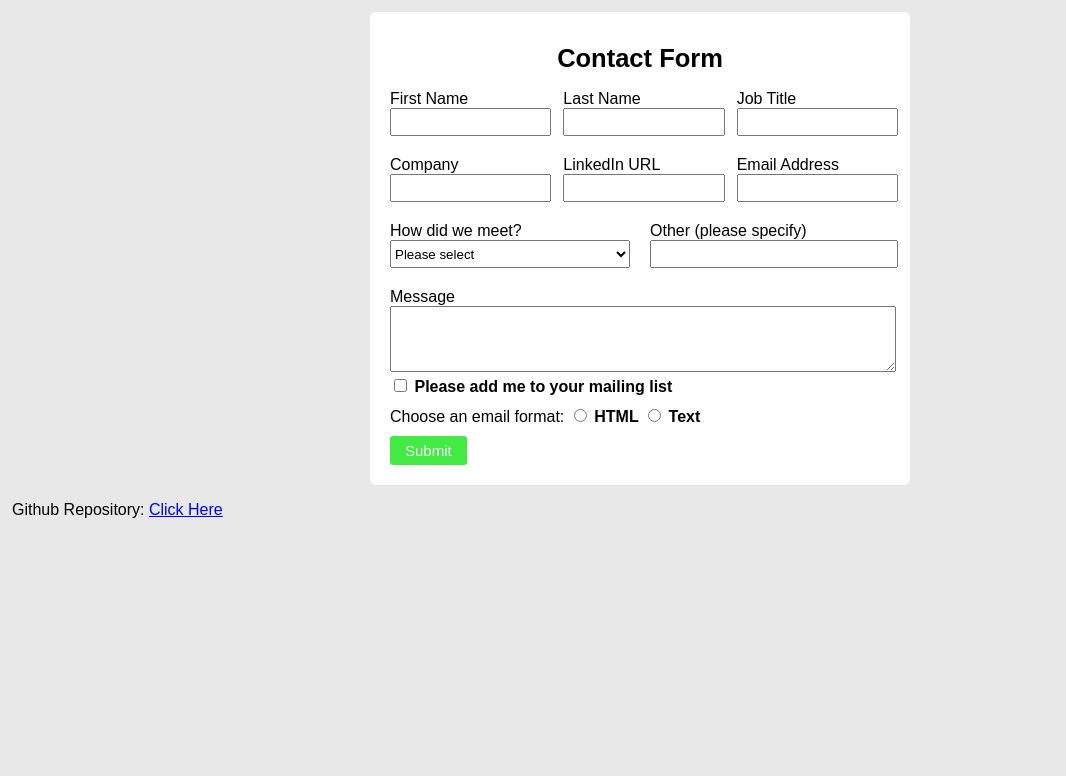
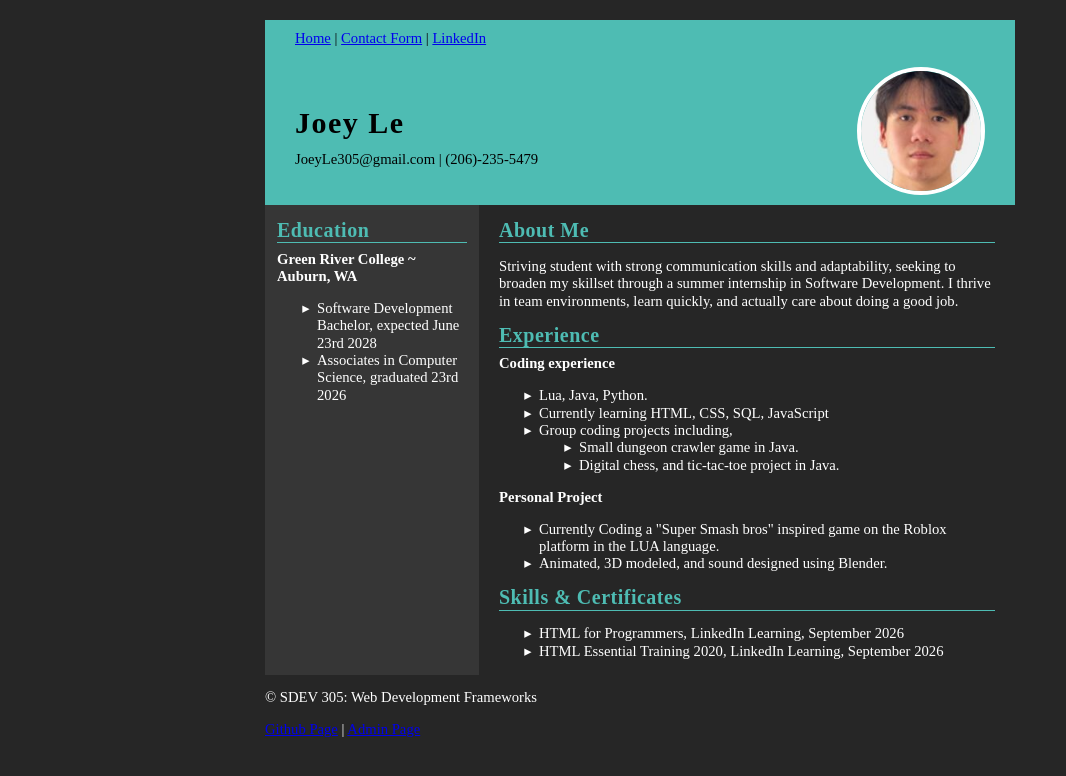
Before and after one commit to Moratsu/Contact-Form, a Node server app: page / in a window 1280 px wide. Shown: the top 776 px of the page, without its empty margins (0-1066 px from the left). Run offline with Node 20, Linux system fonts and the light colour scheme.

Commit message:
portfolio ejs handlin complete

```diff
--- a/app.js
+++ b/app.js
@@ -20,11 +20,16 @@ app.get('/', (req, res) => {
     res.render('home');
 });
 
+app.get('/form', (req, res) => {
+    res.render('form');
+});
+
 app.post('/confirm', (req,res) => {
     const form = req.body;
     form.timestamp = new Date()
 
     console.log(form);
+
 
     submissions.push(form);
     console.log(submissions);
--- /dev/null
+++ b/public/styles/styles.css
@@ -0,0 +1,110 @@
+:root {
+    --background: #262626;
+    --text: #ffffff;
+    --header: #4ebcb3;
+    --side: #363636;
+}
+
+body {
+    font-family: "Times New Roman", Arial, Helvetica;
+    font-size: 11pt;
+    line-height: 13pt;
+    max-width: 750px;
+    margin: 0 auto;
+    padding: 20px;
+    background-color: var(--background);
+}
+
+p {
+    color: var(--text);
+}
+
+h1 {
+    font-size: 30px;
+    letter-spacing: 1.5px;
+}
+
+h2 {
+    font-size: 20px;
+    letter-spacing: 0.5px;
+    color: var(--header);
+}
+
+ul {
+    list-style-type: "▸  ";
+    color: var(--text);
+}
+
+strong {
+    color: var(--text);
+}
+
+a:hover, a:focus {
+    text-decoration: underline;
+}
+
+/* Layout */
+header {
+    display: flex;
+    align-items: center;
+    justify-content: space-between;
+    gap: 24px;
+    padding: 10px 30px;
+    background-color: var(--header);
+}
+
+img {
+    width: 120px;
+    height: 120px;
+    border-radius: 50%;
+    border: 4px solid var(--text);
+}
+
+aside {
+    width: 190px;
+    padding: 0px 12px;
+    background-color: var(--side);
+}
+
+.sidetab {
+    display: flex;
+}
+
+main {
+    flex: 1;
+    padding: 0 20px;
+}
+
+hr {
+    border: none;
+    height: 1px;
+    background-color: var(--header);
+    margin-top: -13.5px;
+}
+
+/* Media Query */
+@media (max-width: 768px) {
+    body {
+        padding: 10px;
+    }
+
+    header {
+        flex-direction: column-reverse;
+        text-align:center;
+        padding: 20px;
+
+    }
+
+    aside {
+        width: auto;
+    }
+
+    .sidetab {
+        flex-direction: column;
+
+    }
+
+    main {
+        padding: 20px 12px 0 12px;
+    }
+}
--- a/views/home.ejs
+++ b/views/home.ejs
@@ -3,119 +3,74 @@
 <head>
     <meta charset="UTF-8">
     <meta name="viewport" content="width=device-width, initial-scale=1.0">
-    <title>Contact-Form</title>
+    <title>Document</title>
+
+    <link rel="stylesheet" href = "styles/styles.css">
 
     <!-- Favicon -->
-    <link rel="icon" href="images/contacts-icon.png">
-
-    <!--Stylesheet-->
-    <link rel="stylesheet" href = "styles/contact-styles.css">
-
-    <!-- JavaScript -->
-    <script src="js/Contact-Form.js" defer></script>
+    <link rel="icon" href="images/favicon.jpg">
 </head>
 <body>
-    <form id="Contact-Form" action="/confirm" method="post">
-        <h1>Contact Form</h1>
+    <%- include('partials/header') %>
+    <header>
+        <div>
+            <h1>Joey Le</h1>
+            JoeyLe305@gmail.com | (206)-235-5479
+            <!--  | <a href="https://www.linkedin.com/in/joey-le1/?isSelfProfile=true">Linkedin</a> -->
+        </div>
+        <img src="images/Joey.jpg" alt="Photo of Joey Le">
+    </header>
 
-        <div class="information">
-            <div class="tab">
-                <label for="fname">First Name</label>
-                <input type="text" id ="fname" name="fname">
-                <span class="err" id="err-fname">First name is required</span>
-            </div>
+    <div class = "sidetab">
 
-            <div class="tab">
-                <label for="lname">Last Name</label>
-                <input type="text" id ="lname" name="lname">
-                <span class="err" id="err-lname">Last name is required</span>
-            </div>
+    <aside>
+        <h2>Education</h2>
+        <hr>
+            <Strong>Green River College ~ Auburn, WA</Strong> <br>
+            <ul>
+                <li>Software Development Bachelor, expected June 23rd 2028</li>
+                <li>Associates in Computer Science, graduated 23rd 2026</li>
+            </ul>
+    </aside>
 
-            <div class="tab">
-                <label for="jobtitle">Job Title</label>
-                <input type="text" id ="jobtitle" name="jobtitle">
-                <span class="err" id="err-job">Job title is required</span>
-            </div>
-        </div>
+    <main>
+    <h2>About Me</h2>
+    <hr>
+    <p>
+        Striving student with strong communication skills and adaptability, seeking to broaden my skillset
+        through a summer internship in Software Development. I thrive in team environments, learn quickly, and actually care
+        about doing a good job.
+    </p>
 
-        <!-- new row -->
+    <h2>Experience</h2>
+    <hr>
+        <Strong>Coding experience</Strong> <br>
+        <ul>
+            <li>Lua, Java, Python.</li>
+            <li>Currently learning HTML, CSS, SQL, JavaScript</li>
+            <li>Group coding projects including,
+                <ul>
+                    <li>Small dungeon crawler game in Java.</li>
+                    <li>Digital chess, and tic-tac-toe project in Java.</li>
+                </ul>
+            </li>
+        </ul>
 
-        <div class="information">
-            <div class="tab">
-                <label for="company">Company</label>
-                <input type="text" id ="company" name="company">
-                <span class="err" id="err-company">Company name is required</span>
-            </div>
+        <Strong>Personal Project</Strong> <br>
+        <ul>
+            <li>Currently Coding a "Super Smash bros" inspired game on the Roblox platform in the LUA language.</li>
+            <li>Animated, 3D modeled, and sound designed using Blender.</li>
+        </ul>
 
-            <div class="tab">
-                <label for="linkedin">LinkedIn URL</label>
-                <input type="text" id ="linkedin" name="linkedin">
-                <span class="err" id="err-linkedin">Correct HTTP URL is required</span>
-            </div>
+    <h2>Skills & Certificates</h2>
+    <hr>
+        <ul>
+            <li>HTML for Programmers, LinkedIn Learning, September 2026</li>
+            <li>HTML Essential Training 2020, LinkedIn Learning, September 2026</li>
+        </ul>
+    </main>
 
-            <div class="tab">
-                <label for="email">Email Address</label>
-                <input type="text" id ="email" name="email">
-                <span class="err" id="err-symbol">@ symbol is required</span>
-                <span class="err" id="err-dot">. symbol is required</span>
-            </div>
-        </div>
-
-        <!-- new row -->
-         <div class="information">
-            <div class="tab">
-                <label for="meeting">How did we meet?</label>
-                <span class="err" id="err-meeting">Meeting method is required</span>
-                <select id="meeting" name="meeting">
-                    <option value="Select">Please select</option>
-                    <option value="Irl">In-person</option>
-                    <option value="Social">Social Media</option>
-                    <option value="Mutual">Mutual Connections</option>
-                    <option value="Other">Other</option>
-                </select>
-            </div>
-
-            <div class="tab">
-                <label for="other">Other (please specify)</label>
-                <input type="text" id="other" name="other">
-                <span class="err" id="err-other">Required if Other is selected</span>
-            </div>
-        </div>
-
-
-         <!-- new row -->
-
-         <div>
-            <label for="message">Message</label>
-            <textarea id="message" name="message"></textarea>
-         </div>
-
-         <!-- new row -->
-
-         <div class="option">
-            <input type="checkbox" id="mail" name="mail">
-            <label for="mail"><strong>Please add me to your mailing list</strong></label>
-            <span class="err" id="err-mail">Email is required when adding to mailing list.</span>
-         </div>
-
-         <!-- new row -->
-
-         <div class="option">
-            <label>Choose an email format:</label>
-            <span class="err" id="err-format">Select email format</span>
-            <input type="radio" id="html" name="format">
-            <label for="html"><strong>HTML</strong></label>
-
-            <input type="radio" id="text" name="format">
-            <label for="text"><strong>Text</strong></label>
-         </div>
-
-         <!-- new row -->
-
-         <button type="submit" id="confirm">Submit</button>
-    </form>
-    <footer>
-        <p>Github Repository: <a href="https://github.com/Moratsu/Contact-Form">Click Here</a></p>
-    </footer>
+    </div>
+    <%- include('partials/footer') %>
 </body>
 </html>
--- /dev/null
+++ b/views/partials/footer.ejs
@@ -0,0 +1,5 @@
+<!-- /views/partials/footer.ejs -->
+<footer>
+  <p>&copy; SDEV 305: Web Development Frameworks</p>
+  <p><a href="https://github.com/Moratsu/Contact-Form">Github Page</a> | <a href="/admin">Admin Page</a></p>
+</footer>
--- /dev/null
+++ b/views/partials/header.ejs
@@ -0,0 +1,5 @@
+<header>
+  <nav>
+        <a href="/">Home</a> | <a href="/form">Contact Form</a> | <a href="https://www.linkedin.com/in/joey-le1/?isSelfProfile=true">LinkedIn</a>
+  </nav>
+</header>
```
Also changed, not shown: views/admin.ejs (+7 -1 lines), views/confirm.ejs (+17 -2 lines), views/form.ejs (added, +122 -0 lines), public/images/Joey.jpg (added), public/images/favicon.jpg (added).
